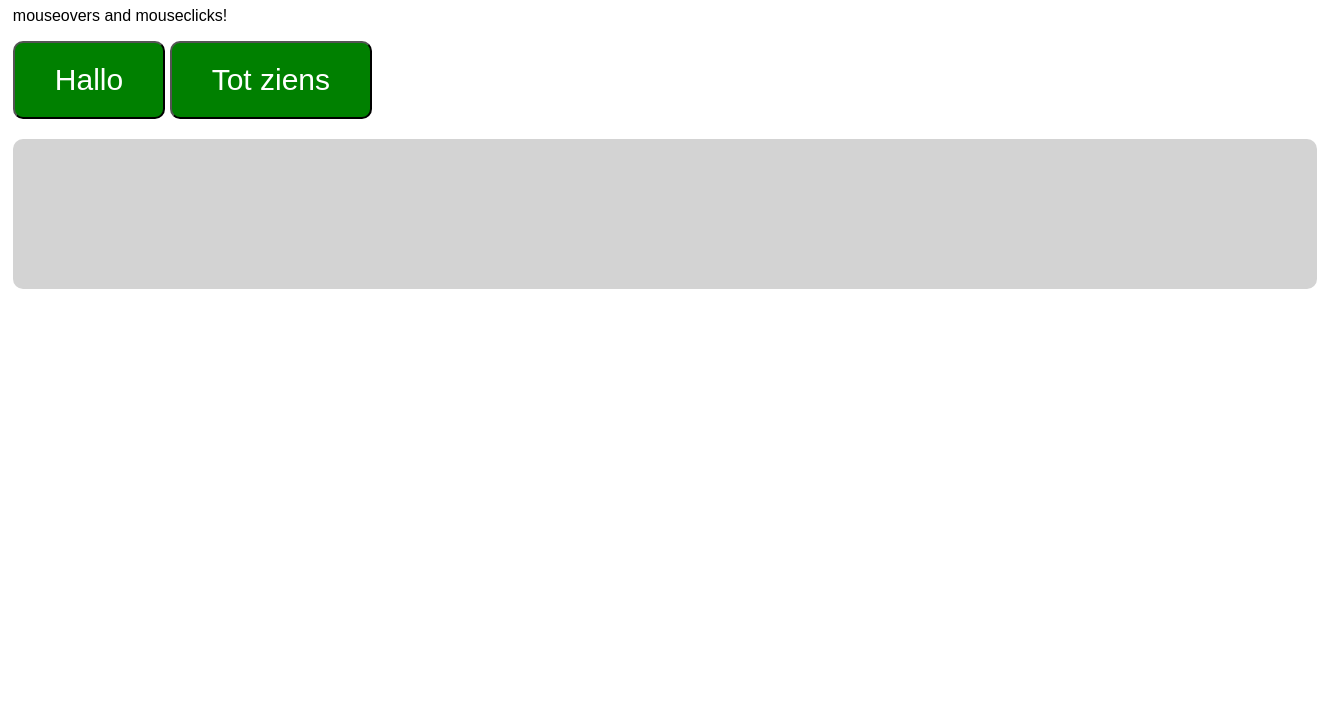
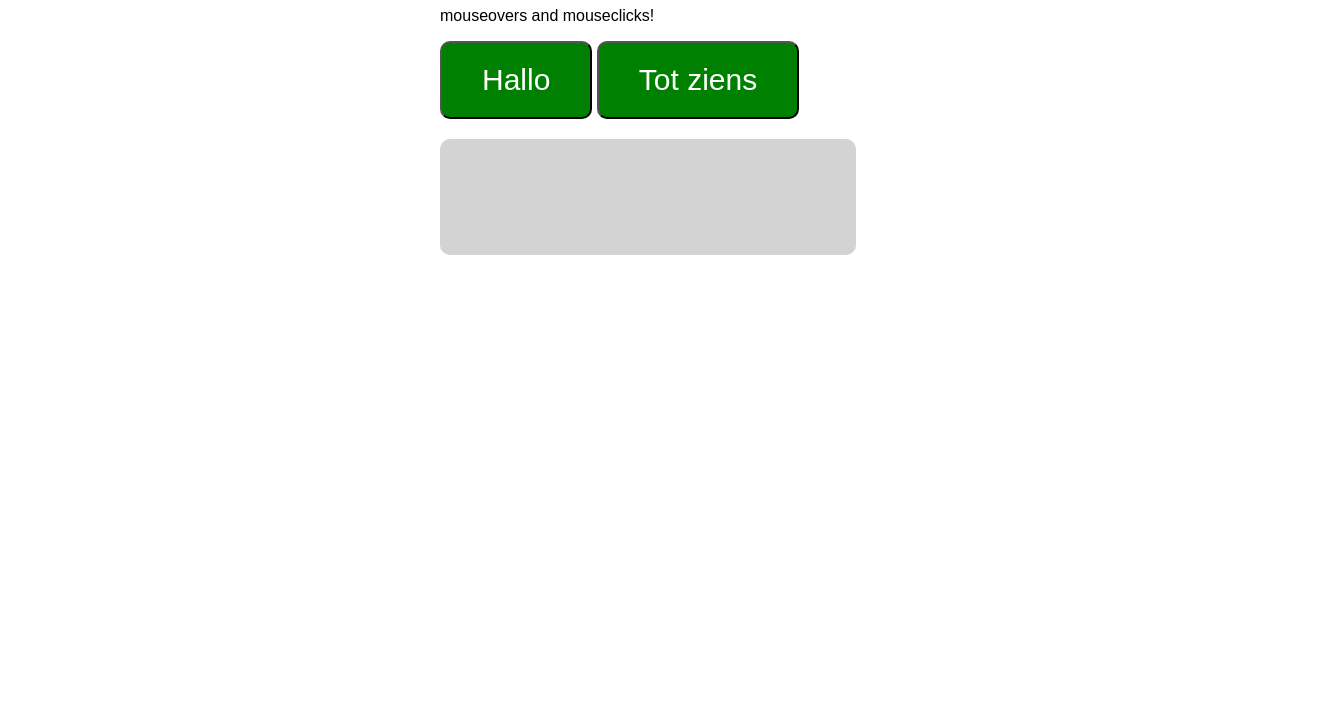
Before and after one commit to David-van-den-Bor/Event-Listeners-in-Javascript, a plain HTML site: page index.html in a window 1280 px wide. Shown: the part 86-800 px from the top of the page, 1317 px wide, since content can reach past the window. Drawn offline with Linux system fonts and the light colour scheme.

Commit message:
Added max-width to body

```diff
--- a/style.css
+++ b/style.css
@@ -1,7 +1,7 @@
 body {
   margin: 0 auto;
   padding:1%;
-  /* max-width:400px; */
+  max-width:400px;
   font-family: sans-serif;
 }
 
```
